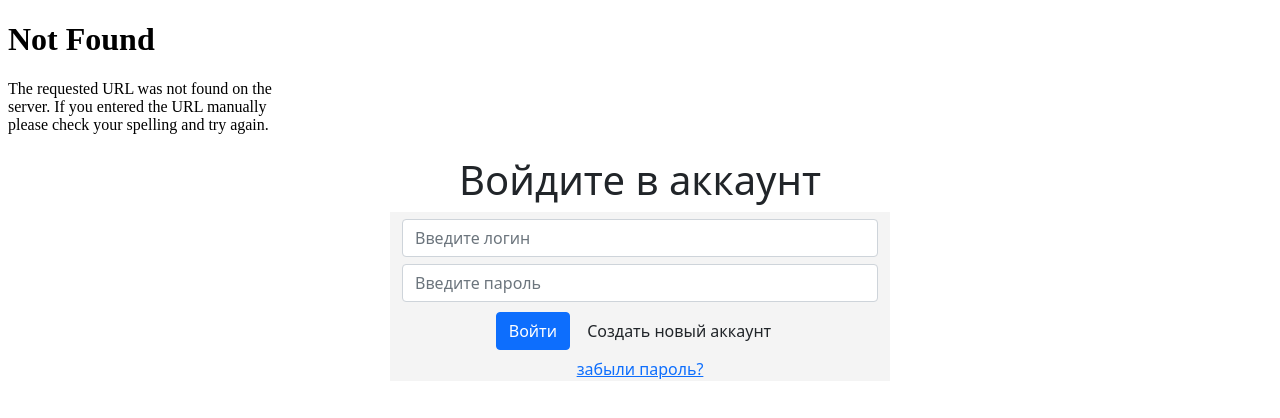
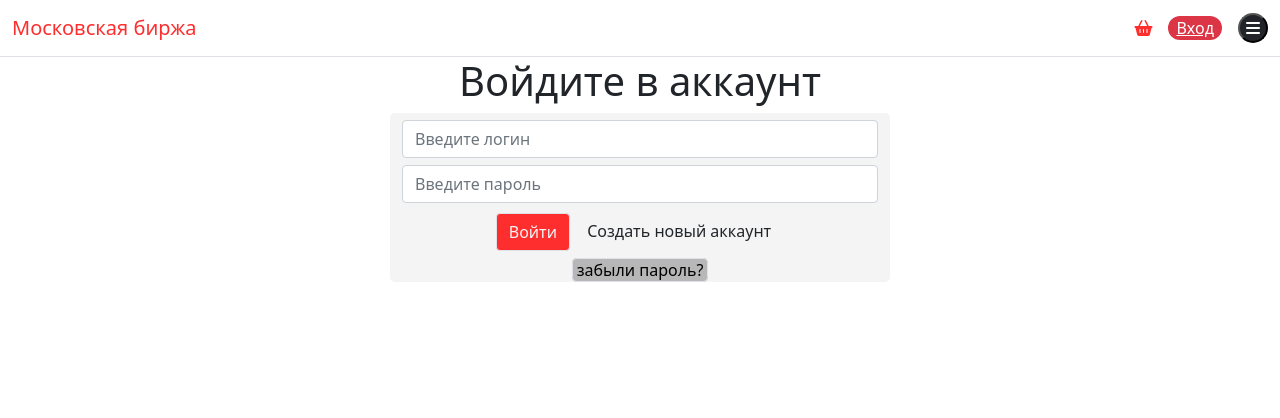
Before and after one commit to zeculesu/goALgo, a Flask app: page /auth in a window 1280 px wide. Shown: the top 418 px of the page. Run offline with Flask 3, Linux system fonts and the light colour scheme; some libraries are stand-ins or nearby versions.

Commit message:
add styles

```diff
--- a/templates/authorization.html
+++ b/templates/authorization.html
@@ -10,16 +10,35 @@
     <link href="https://cdn.jsdelivr.net/npm/bootstrap@5.1.3/dist/css/bootstrap.min.css" rel="stylesheet"
           integrity="sha384-1BmE4kWBq78iYhFldvKuhfTAU6auU8tT94WrHftjDbrCEXSU1oBoqyl2QvZ6jIW3" crossorigin="anonymous">
     <link href="../static/css/index.css" rel="stylesheet">
-    <style>
-        iframe[iframetag] {
-            border: none;
-        }
-    </style>
 </head>
 <body>
-<div class="fullscreen" id="iframeDiv">
-    <iframe src="navbar.html" iframetag></iframe>
+    <nav class="navbar navbar-light border-bottom">
+        <div class="container-fluid">
+          <a class="navbar-brand" href="#" style="color: #ff2e2e;">Московская биржа</a>
+          <a href="#" class="ms-auto"><i class="fa-solid fa-basket-shopping" style="color: #ff2e2e;"></i></a>
+          <a href="#" class="bg-danger rounded-pill ms-3 px-2" style="color: #ffffff;">Вход</a>
+          <button class="bg-dark rounded-circle ms-3" type="button" data-bs-toggle="collapse" data-bs-target="#navbarNavDropdown" aria-controls="navbarNavDropdown" aria-expanded="false" aria-label="Переключатель навигации">
+            <i class="fa-solid fa-bars" style="color: #ffffff;"></i>
+          </button>
+          <div class="collapse navbar-collapse" id="navbarNavDropdown">
+            <ul class="navbar-nav">
+              <li class="nav-item">
+                <a class="nav-link active" aria-current="page" href="#">Новости</a>
+              </li>
+              <li class="nav-item">
+                <a class="nav-link" href="#">События</a>
+              </li>
+              <li class="nav-item">
+                <a class="nav-link" href="#">...</a>
+              </li>
+            </ul>
           </div>
+
+
+        </div>
+      </nav>
+    <div class="container-fluid">
+
         <div class="container">
             <div class="row">
                 <div class="col text-center">
@@ -30,20 +49,26 @@
             </div>
             <div class="row">
                 <!-- <div class="col"></div> -->
-        <div class="col text-center center-block"
-             style="background-color: #f4f4f4; max-width: 500px;margin-left: auto; margin-right: auto;">
+                <div class="col text-center center-block mx-auto rounded-3"
+                     style="background-color: #f4f4f4; max-width: 500px;">
                     <form class="login_form" method="post" enctype="multipart/form-data" name="authorization">
                         <input type="text" class="form-control" id="text" placeholder="Введите логин" name="login">
                         <input type="text" class="form-control" id="text" placeholder="Введите пароль" name="passwd">
-                <button type="submit" class="btn btn-primary" id="button">Войти</button>
-                <a id="button" href="registration.html" class="btn">Создать новый аккаунт</a>
-                <div class="row">
-                    <a href="https://youtu.be/dQw4w9WgXcQ?si=d_MXe9ZYsyErjH_B">забыли пароль?</a>
+                        <div class="container-fluid center-block">
+                            <button type="submit" class="btn border" id="button" style="color: #f4f4f4; background-color: #ff2e2e;">Войти</button>
+                            <a id="button-to-regist" href="registration.html" class="btn">Создать новый аккаунт</a>
+                        </div>
+                        <div class="container-fluid center-block">
+                            <a class="border px-1 rounded-3 mb-3" href="https://youtu.be/dQw4w9WgXcQ?si=d_MXe9ZYsyErjH_B" style="text-decoration: none; color: black; background-color: rgb(183, 183, 183);">забыли пароль?</a>
                         </div>
                     </form>
                 </div>
                 <!-- <div class="col"></div> -->
             </div>
         </div>
+    </div>
+    <script src="https://kit.fontawesome.com/9b9ea2d9ab.js" crossorigin="anonymous"></script>
+    <script src="https://cdn.jsdelivr.net/npm/@popperjs/core@2.11.6/dist/umd/popper.min.js" integrity="sha384-oBqDVmMz9ATKxIep9tiCxS/Z9fNfEXiDAYTujMAeBAsjFuCZSmKbSSUnQlmh/jp3" crossorigin="anonymous"></script>
+    <script src="https://cdn.jsdelivr.net/npm/bootstrap@5.2.1/dist/js/bootstrap.min.js" integrity="sha384-7VPbUDkoPSGFnVtYi0QogXtr74QeVeeIs99Qfg5YCF+TidwNdjvaKZX19NZ/e6oz" crossorigin="anonymous"></script></body>
 </body>
 </html>
```
Also changed, not shown: templates/index.html (added, +15 -0 lines), templates/registration.html (+11 -7 lines), templates/register.html (added), 1 other file. Lines whose indentation alone changed are shown as unchanged.
